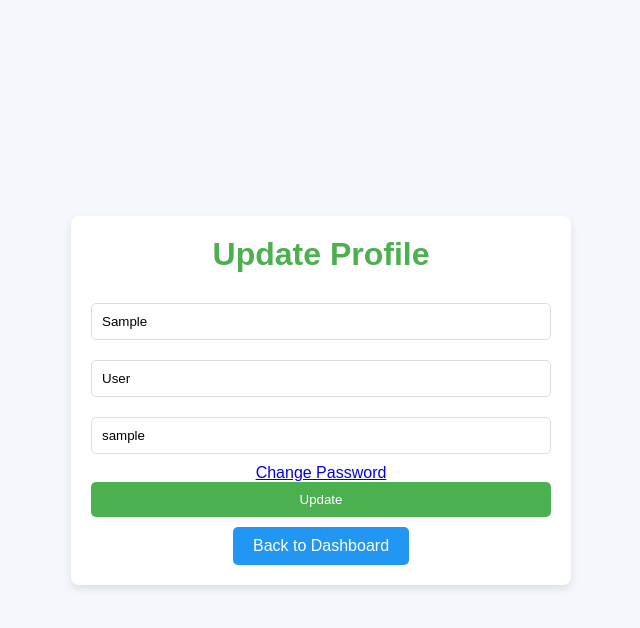
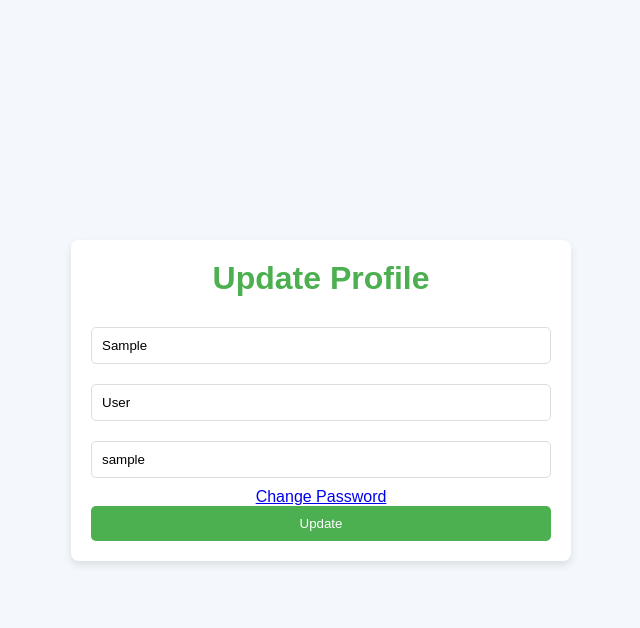
Before and after one commit to fahadamin2288/UserManagement, a Django app: page /update-profile/ in a window 1280 px wide. Shown: the top 628 px of the page, without its empty margins (319-959 px from the left). Run offline with Django 5.2, Linux system fonts and the light colour scheme; the visitor is signed in with stand-in values (Sample User, id 1).

Commit message:
Updated update_profile.html

```diff
--- a/users/templates/update_profile.html
+++ b/users/templates/update_profile.html
@@ -121,8 +121,6 @@
             </div>
             <button type="submit">Update</button>
         </form>
-
-        <a href="{% url 'user_dashboard' %}" class="back-btn">Back to Dashboard</a>
     </div>
 </body>
 </html>
```
